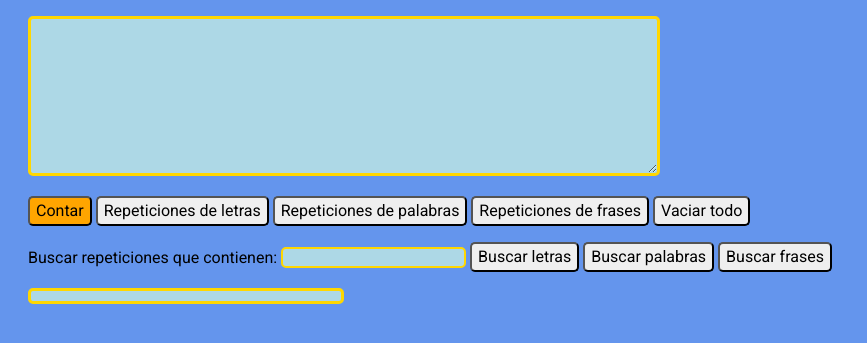
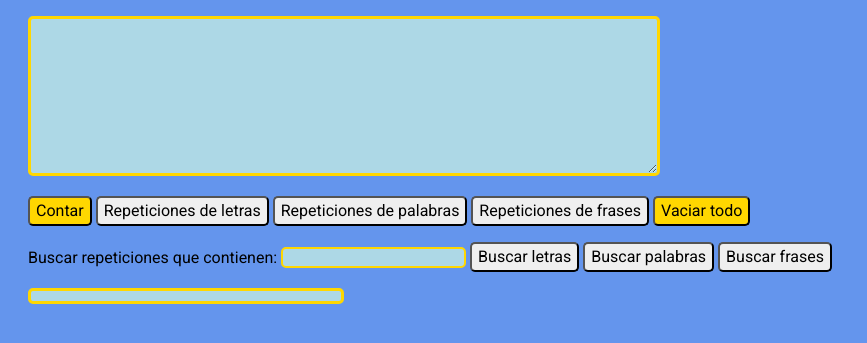
Before and after one commit to Davidoff2103/Practica07_CifrasYLetras, a website: page index.html in a window 1280 px wide. In both pictures the pointer is over the button "Contar". Shown: the part 105-448 px from the top of the page, without its empty margins (0-867 px from the left). Drawn offline with Linux system fonts and the light colour scheme.

Commit message:
Implementando todas las funciones, dando estilo, añadiendo función vaciar y que si se escribe una palabra al buscar letra dé error y lo vuelva a pedir.

```diff
--- a/estilo.css
+++ b/estilo.css
@@ -1,8 +1,9 @@
-html{
+html {
     background-color: cornflowerblue;
     margin-left: 20px;
     font-family: 'Roboto', sans-serif;
 }
+
 textarea {
     width: 50%;
     font-family: 'Roboto', sans-serif;
@@ -10,17 +11,20 @@ textarea {
     background: lightblue;
     border-radius: 5px;
 }
-textarea:hover{
-    background-color:antiquewhite;
+
+textarea:hover {
+    background-color: antiquewhite;
 }
-button{
+
+button {
     border-radius: 5px;
     font-size: medium;
     font-family: 'Roboto', sans-serif;
     height: 30px;
 }
-button:hover{
-    background-color: orange;
+
+button:hover {
+    background-color: gold;
 }
 
 #search {
@@ -28,17 +32,27 @@ button:hover{
     background: lightblue;
     border-radius: 5px;
 }
-#search:hover{
+
+#search:hover {
     background-color: antiquewhite;
 }
-#intro{
+
+#intro {
     margin: 0;
     font-size: large;
 }
 
+.vaciar {
+    background-color: gold;
+}
+
+.vaciar:hover {
+    background-color: rgb(239, 239, 239);
+}
+
 pre {
     font-family: 'Roboto',
-    sans-serif;
+        sans-serif;
     border-radius: 5px;
     border: 3px solid gold;
     background: lightblue;
```
